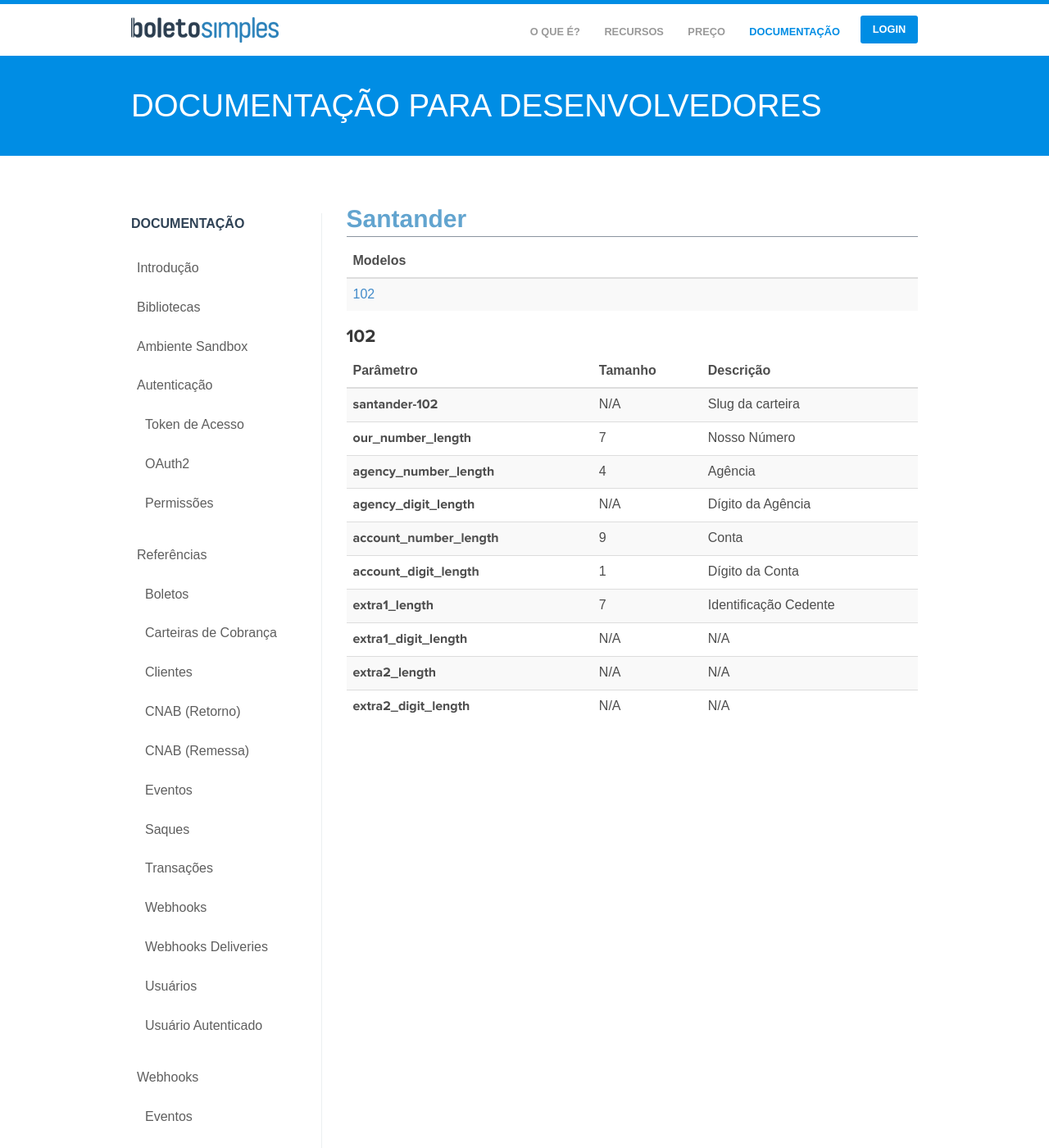
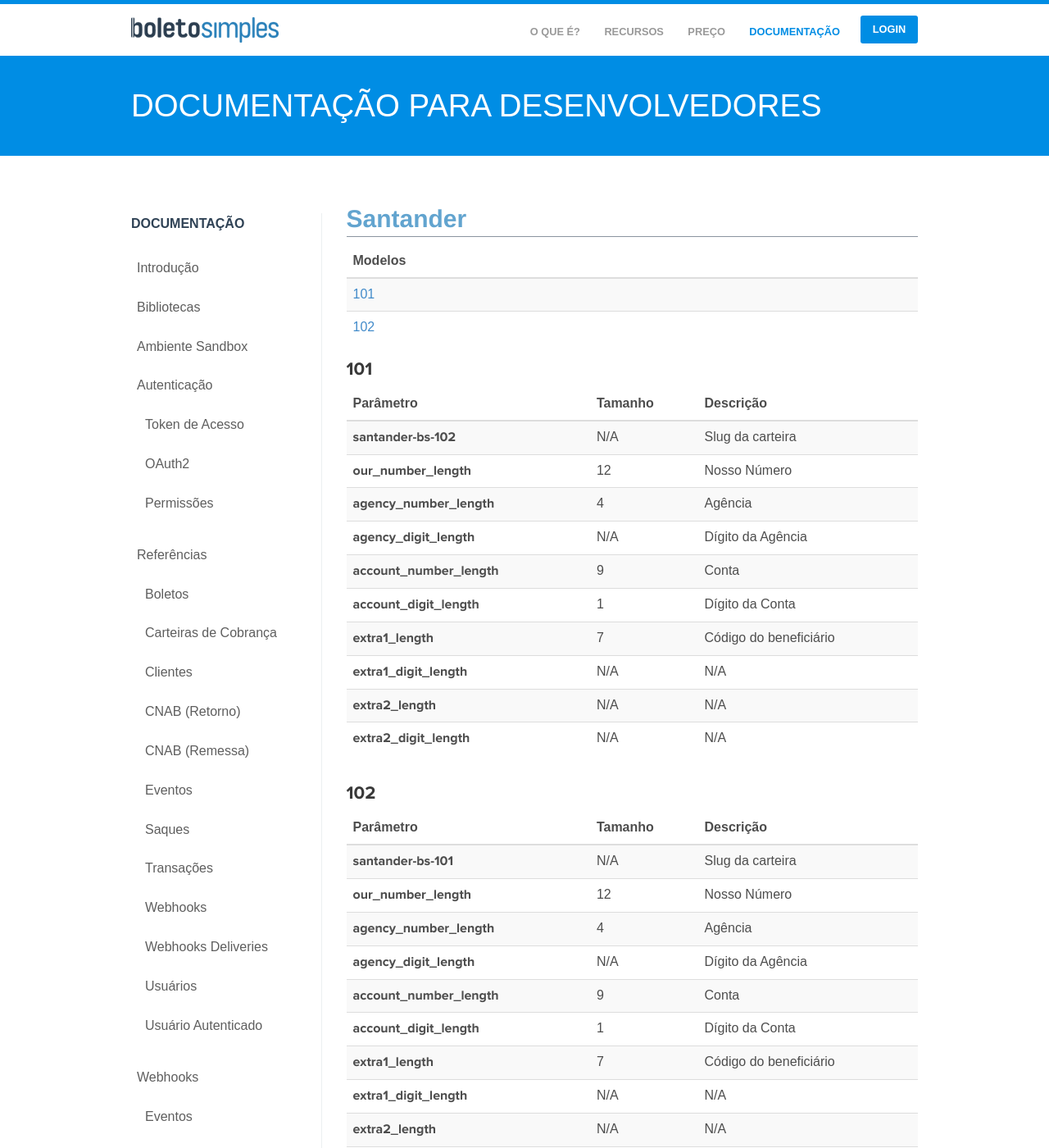
Before and after one commit to BoletoSimples/boletosimples-docs, a Jekyll site: the page built from bank_contracts/santander.md, in a window 1280 px wide and 1400 px high. Shown: the whole window at 82% size. Built offline with Jekyll 4.4.1, drawn with Linux system fonts in a browser that asks for light colours.

Commit message:
update santander bank contracts

```diff
--- a/bank_contracts/santander.md
+++ b/bank_contracts/santander.md
@@ -8,19 +8,35 @@ en: /en/bank_contracts/santander
 
 | Modelos
 | ------------------------
-| [102](#section)
+| [101](#section)
+| [102](#section-1)
+
+### 101
+
+| Parâmetro                 | Tamanho | Descrição
+| ------------------------- | ------- | -------------------
+| **santander-bs-102**      | N/A     | Slug da carteira
+| **our_number_length**     | 12      | Nosso Número
+| **agency_number_length**  | 4       | Agência
+| **agency_digit_length**   | N/A     | Dígito da Agência
+| **account_number_length** | 9       | Conta
+| **account_digit_length**  | 1       | Dígito da Conta
+| **extra1_length**         | 7       | Código do beneficiário
+| **extra1_digit_length**   | N/A     | N/A
+| **extra2_length**         | N/A     | N/A
+| **extra2_digit_length**   | N/A     | N/A
 
 ### 102
 
 | Parâmetro                 | Tamanho | Descrição
 | ------------------------- | ------- | -------------------
-| **santander-102**         | N/A     | Slug da carteira
-| **our_number_length**     | 7       | Nosso Número
+| **santander-bs-101**      | N/A     | Slug da carteira
+| **our_number_length**     | 12      | Nosso Número
 | **agency_number_length**  | 4       | Agência
 | **agency_digit_length**   | N/A     | Dígito da Agência
 | **account_number_length** | 9       | Conta
 | **account_digit_length**  | 1       | Dígito da Conta
-| **extra1_length**         | 7       | Identificação Cedente
+| **extra1_length**         | 7       | Código do beneficiário
 | **extra1_digit_length**   | N/A     | N/A
 | **extra2_length**         | N/A     | N/A
 | **extra2_digit_length**   | N/A     | N/A
```
Also changed, not shown: changelog.md.
